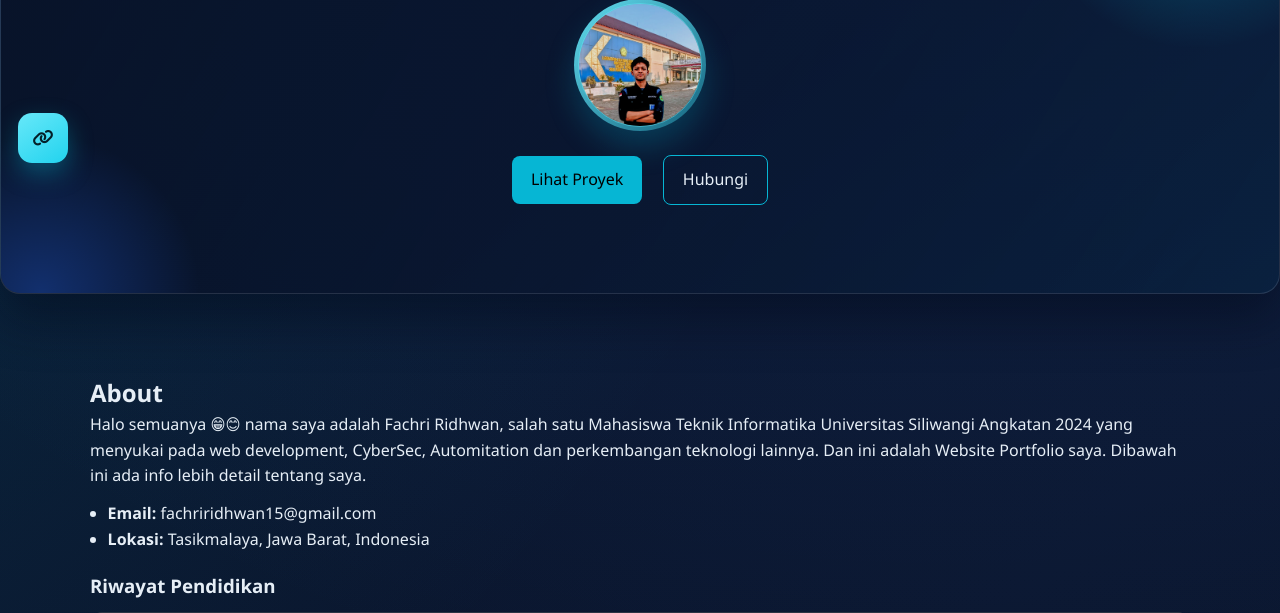
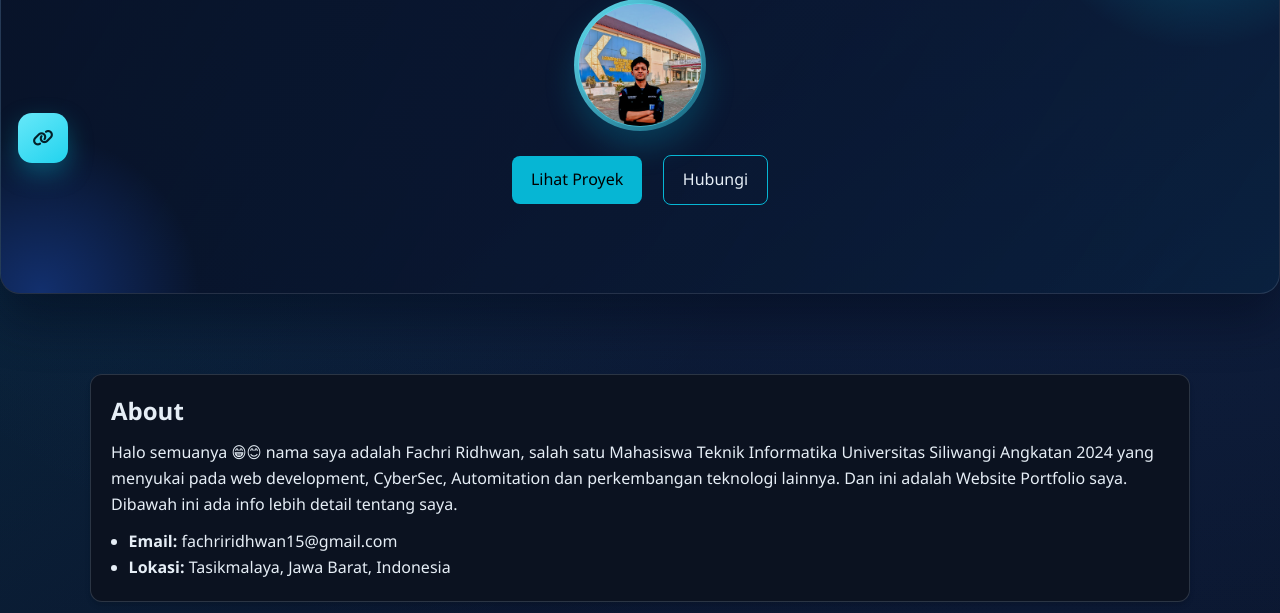
Before and after one commit to 1RDHWN1/Praktikum-WebProg, a plain HTML site: page index.html in a window 1280 px wide. Shown: the part 262-875 px from the top of the page. Drawn offline with Linux system fonts and the light colour scheme.

Commit message:
menambahkan Border pada about

```diff
--- a/css/style.css
+++ b/css/style.css
@@ -311,8 +311,21 @@ body{
 }
 
 /* ABOUT */
+.about-intro{
+  background:var(--card);
+  border:1px solid rgba(148, 163, 184, 0.24);
+  border-radius:12px;
+  padding:1.1rem 1.25rem;
+  margin-bottom:1rem;
+  box-shadow:var(--shadow);
+}
+
+.about-intro h2{
+  margin-bottom:0.6rem;
+}
+
 .meta{
-  margin:0.75rem 0 1.2rem;
+  margin:0.75rem 0 0.2rem;
   padding-left:1.1rem;
 }
 
--- a/index.html
+++ b/index.html
@@ -62,6 +62,7 @@
 
     <section id="about" class="section reveal">
       <div class="container">
+        <div class="about-intro">
           <h2>About</h2>
           <p>Halo semuanya 😁😊 nama saya adalah Fachri Ridhwan, salah satu Mahasiswa Teknik Informatika Universitas Siliwangi Angkatan 2024 yang menyukai pada
             web development, CyberSec, Automitation dan perkembangan teknologi
@@ -70,6 +71,7 @@
             <li><strong>Email:</strong> fachriridhwan15@gmail.com</li>
             <li><strong>Lokasi:</strong> Tasikmalaya, Jawa Barat, Indonesia</li>
           </ul>
+        </div>
 
         <div class="education-block">
           <h3>Riwayat Pendidikan</h3>
```
Lines whose indentation alone changed are shown as unchanged.
